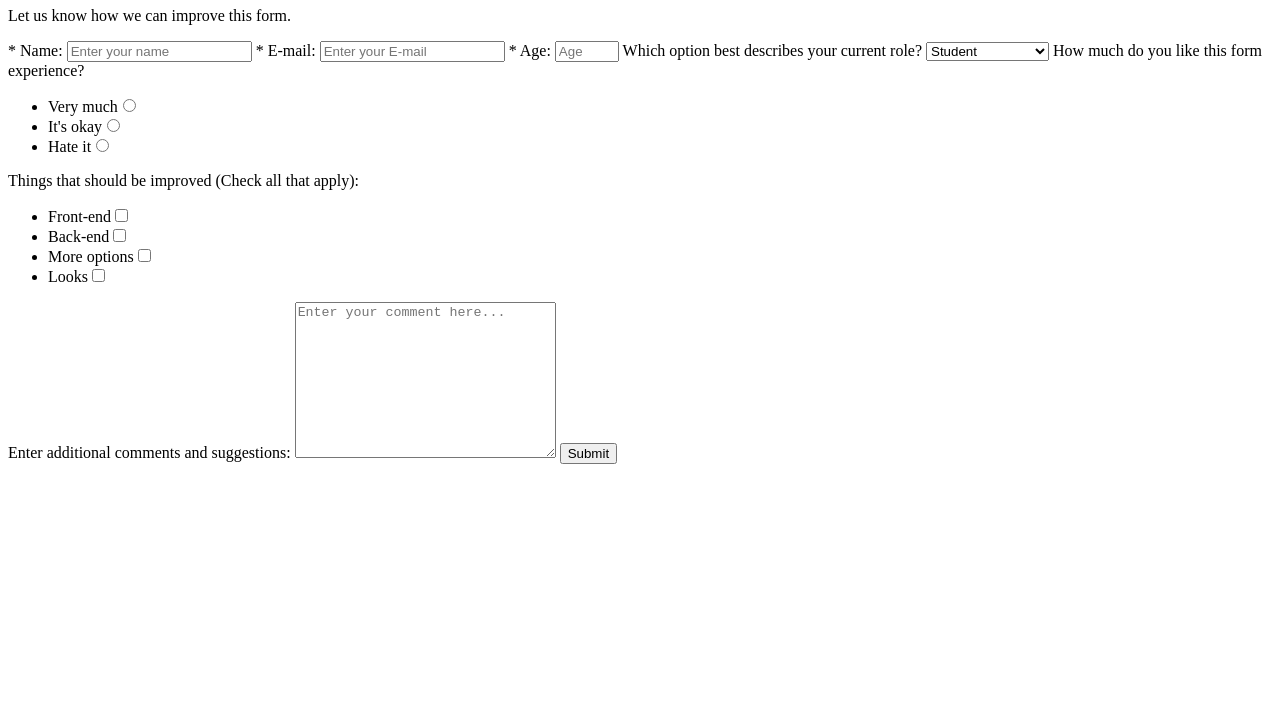
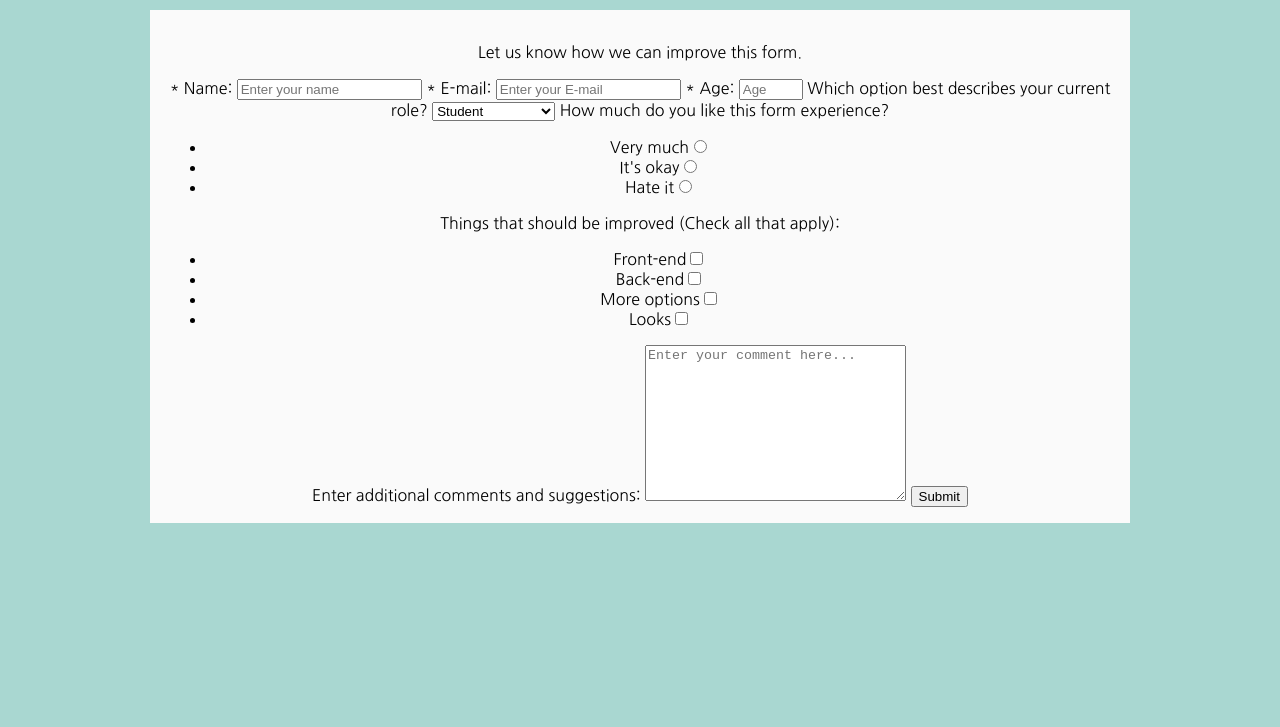
Before and after one commit to csc473s2019-webdev/hw3-p5-practice-with-html-css-forms-KLU01, a plain HTML site: page index.html in a window 1280 px wide. Shown: the part 73-800 px from the top of the page. Drawn offline with Linux system fonts and the light colour scheme.

Commit message:
create stylesheet

```diff
--- a/index.html
+++ b/index.html
@@ -5,10 +5,12 @@
   <meta name="viewport" content="width=device-width, initial-scale=1.0">
   <meta http-equiv="X-UA-Compatible" content="ie=edge">
   <title>Survey Form</title>
+  <link rel="stylesheet" href="style.css">
 </head>
 <body>
   <!-- h1#title{Survey Form} -->
   <h1 id="title">Survey Form</h1>
+  <div class="form-outer">
     <!-- p#description{txt} -->
     <p id="description">Let us know how we can improve this form.</p>
     <!-- form#survey-form>
@@ -61,5 +63,6 @@
       <textarea name="" id="comments" cols="30" rows="10" placeholder="Enter your comment here..."></textarea>
       <button id="submit" type="submit">Submit</button>
     </form>
+  </div>
 </body>
 </html>
--- /dev/null
+++ b/style.css
@@ -0,0 +1,19 @@
+@import url('https://fonts.googleapis.com/css?family=Nanum+Gothic');
+html, body {
+  background-color: #a9d7d1;
+  font-family: 'Nanum Gothic', sans-serif;
+  text-align: center;
+}
+
+header {
+  font: 2em;
+  font-weight: bold;
+  margin: 20px;
+}
+
+.form-outer {
+  background-color: rgb(250,250,250);
+  margin: 0 auto;
+  width: 75%;
+  padding: 1em;
+}
```
Lines whose indentation alone changed are shown as unchanged.
